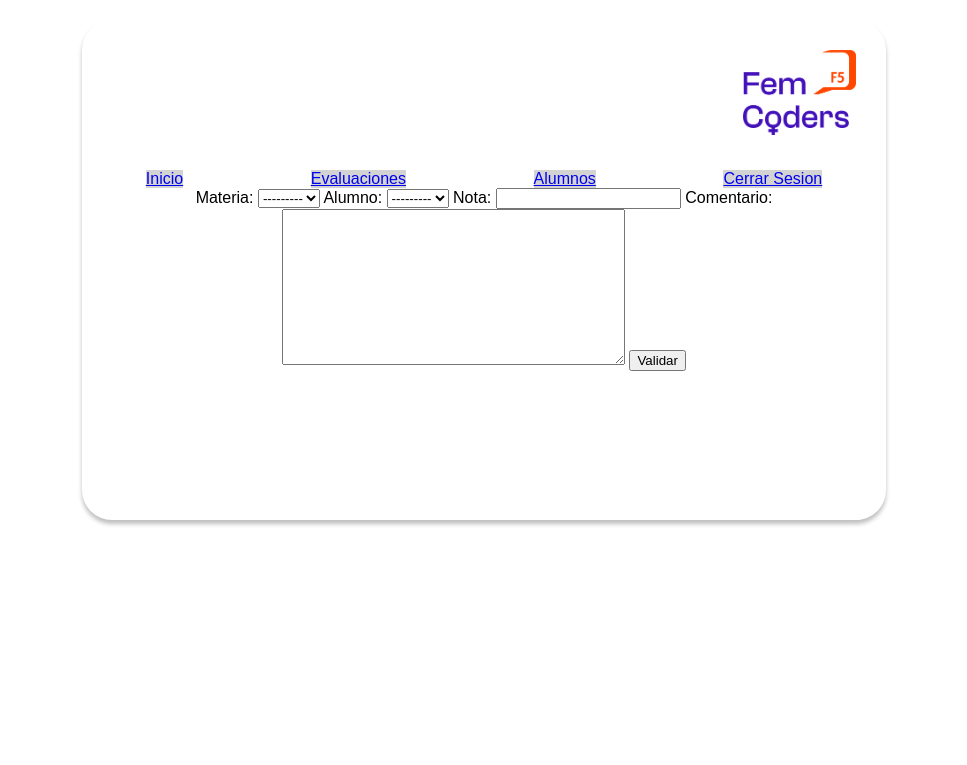
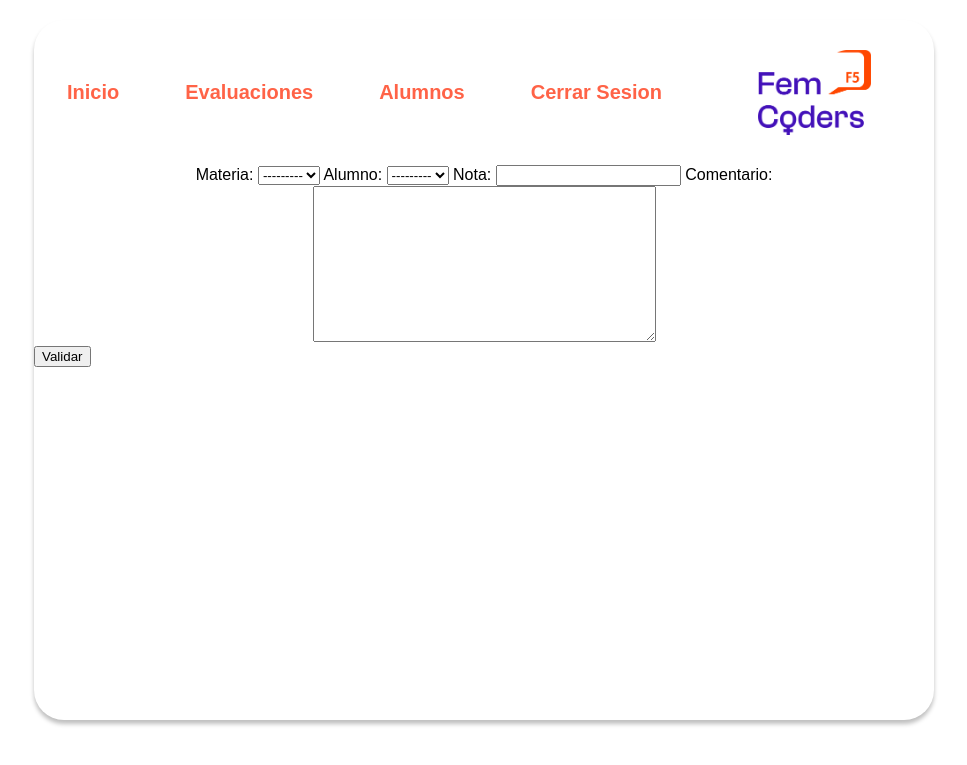
Before and after one commit to BarbaraSantano/GRUPO5, a Django app: page /nueva_evaluacion/ in a window 1280 px wide. Shown: the top 765 px of the page, without its empty margins (156-1123 px from the left). Run offline with Django 4.2, Linux system fonts and the light colour scheme; data that the repository does not hold is empty.

Commit message:
cambiosnavbar

```diff
--- a/login_femcoders/static/css/style.css
+++ b/login_femcoders/static/css/style.css
@@ -17,8 +17,8 @@ footer{
 }
 .contenedorLogin{
 
-    width: 804px;
-    height: 500px;
+    width: 900px;
+    height: 700px;
     bottom: 145px;
     background: F2F2F2;
     box-shadow: 0px 4px 4px rgba(0, 0, 0, 0.25);
@@ -49,14 +49,29 @@ footer{
 }
 
 .cont-menu{
-    font-size:
+    font-size: 20px;
 }
 
 .dentro-cont{
     display: flex;
     justify-content: space-around;
+    align-items: center;
+    font-weight: bold;
 }
 
 .dentro-cont a{
-    background: lightgray;
+    align-items: center;
+    color: tomato;
+    text-decoration: none;
 }
+/* si no funciona quitar flex */
+.enlacefinal {
+    display: flex;
+    justify-content: flex-end;
+    align-items: flex-end;
+    flex-direction: column;
+}
+
+.enlacefinal a{
+
+}
--- a/login_femcoders/templates/EditarNota.html
+++ b/login_femcoders/templates/EditarNota.html
@@ -7,9 +7,8 @@
  <form method ="POST">
      <div>
             {{nota}}
-            <button type="submit">Validar</button>
+            <button class="enlacefinal" type="submit">Validar</button>
             {% csrf_token %}
-
      </div>
  </form>
 {% endblock content %}
--- a/login_femcoders/templates/base.html
+++ b/login_femcoders/templates/base.html
@@ -10,9 +10,6 @@
 </head>
 <body>
     <section class="contenedorLogin">
-        <div class="bloque">
-            <img src="/static/img/Logo-FemCodersF5-color-1024x764 (3).png" class="logo">
-        </div>
         <div class="content">
             <div class="cont-menu">
                 <nav class="dentro-cont">
@@ -20,6 +17,7 @@
                     <a href="{% url "evaluacion" %}">Evaluaciones</a>
                     <a href="{% url "listaal" %}">Alumnos</a>
                     <a href="{% url "saliendo" %}">Cerrar Sesion</a>
+                    <img src="/static/img/Logo-FemCodersF5-color-1024x764 (3).png" class="logo">
                 </nav>
             </div>
             {% block content %}
--- a/login_femcoders/templates/evaluacion.html
+++ b/login_femcoders/templates/evaluacion.html
@@ -21,9 +21,9 @@
         <a href="{% url 'eliminar' e.id %}">Borrar</a>
         {% endfor %}
 </li>
-
+<div class="enlacefinal">
      <a href="{% url 'nuevaevaluacion' %}">
     <button>Añadir Evaluacion</button>
      </a>
-
+</div>
 {% endblock content %}
--- a/login_femcoders/templates/imagen.html
+++ b/login_femcoders/templates/imagen.html
@@ -6,7 +6,7 @@
     <form method = "post" enctype="multipart/form-data">
         {% csrf_token %}
         {{ form.as_p }}
-        <button type="submit">Upload</button>
+        <button type="submit">Subir imagen</button>
     </form>
 
 {% endblock content %}
--- a/login_femcoders/templates/inicio.html
+++ b/login_femcoders/templates/inicio.html
@@ -16,7 +16,7 @@
     {% for m in p.materia.all %}
         <li>{{m.materias}}</li> <br>
     </div>
-    <div>
+    <div class="enlacefinal">
         <a href="{% url 'saliendo' %}"> Salir </a>
     </div>
 
--- a/login_femcoders/templates/listaAlumnos.html
+++ b/login_femcoders/templates/listaAlumnos.html
@@ -16,8 +16,9 @@
         </li>
     </ul>
     {% endfor %}
+<div class="enlacefinal">
     <a href="{% url 'nuevoal' %}">
     <button>Añadir alumno</button>
      </a>
-
+</div>
 {% endblock content %}
--- a/login_femcoders/templates/nuevaEvaluacion.html
+++ b/login_femcoders/templates/nuevaEvaluacion.html
@@ -7,7 +7,7 @@
  <form method ="POST">
      <div>
             {{formaNuevaEvaluacion}}
-            <button type="submit">Validar</button>
+            <button class="enlacefinal" type="submit">Validar</button>
             {% csrf_token %}
 
      </div>
--- a/login_femcoders/templates/nuevoAlumno.html
+++ b/login_femcoders/templates/nuevoAlumno.html
@@ -12,12 +12,12 @@
 
      </div>
  </form>
-
+<div class="enlacefinal">
   <a href="{% url 'saliendo' %}">
      <button>Cerrar sesión</button>
   </a>
       <a href="{% url 'listaal' %}">
      <button>Volver</button>
         </a>
-
+</div>
 {% endblock content %}
```
Also changed, not shown: login_femcoders/templates/displayImagen.html (+3 -4 lines).
